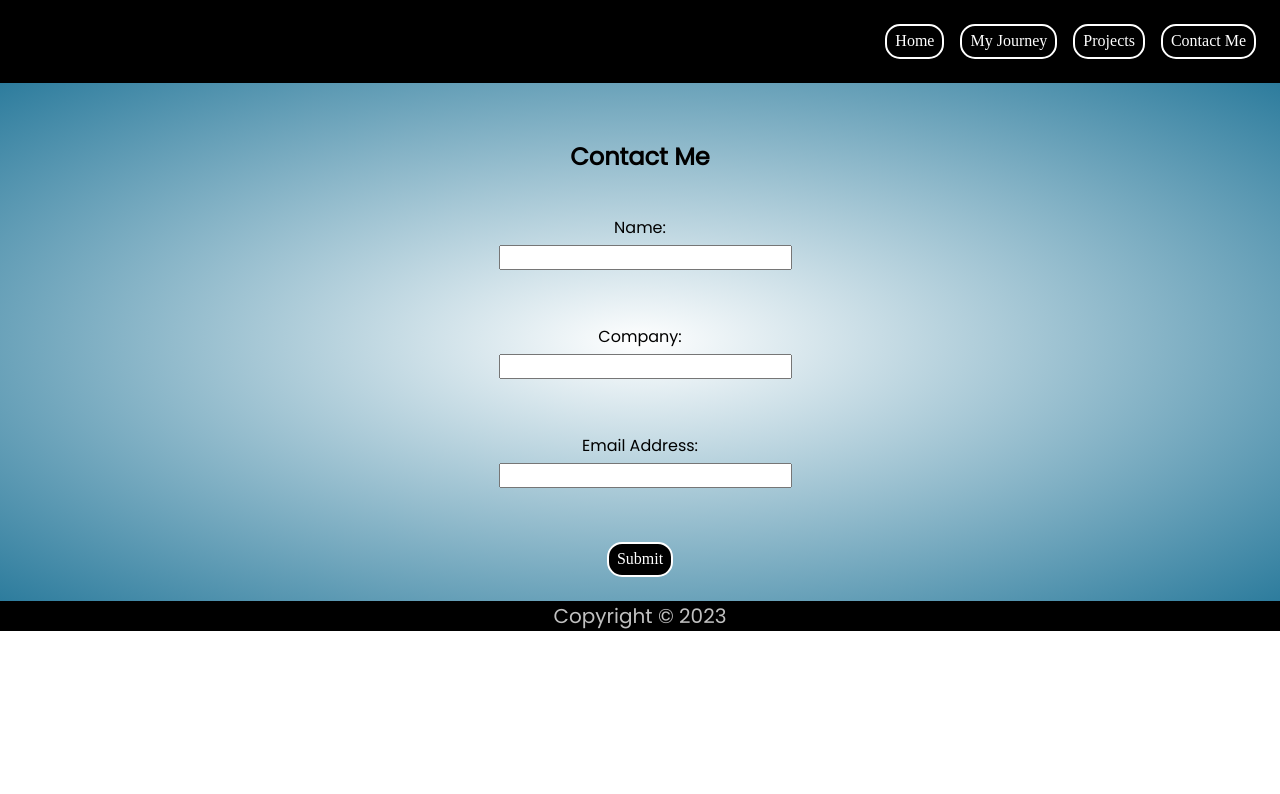
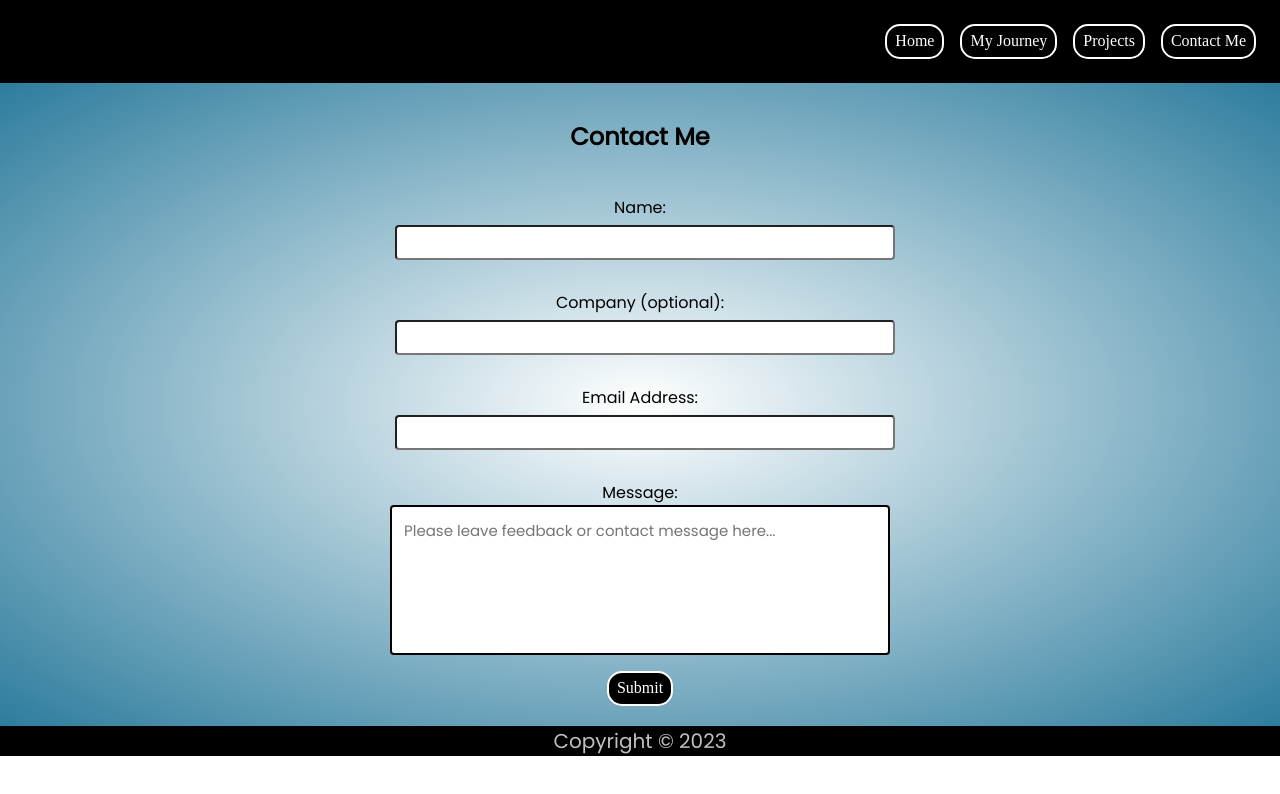
Before and after one commit to Mmeissner37/Portfolio, a React (Create React App) app in the folder frontend/: page /contact in a window 1280 px wide. Shown: the top 794 px of the page. Built offline with nearby package versions, Linux system fonts and the light colour scheme.

Commit message:
Finished Form Layout for Contact Me Page

```diff
--- a/frontend/src/App.css
+++ b/frontend/src/App.css
@@ -40,21 +40,3 @@ button:hover {
   overflow: auto;
   text-align: center;
 }
-
-.form {
-  align-items: center;
-  display: flex;
-  flex-direction: column;
-  justify-content: flex-end;
-  gap: 1.5rem;
-  padding-bottom: 1.5rem;
-}
-
-.form input {
-  display: block;
-  width: 100%;
-  height: 25px;
-  margin: 5px;
-  padding: 3px 7px;
-  font-size: 20px;
-}
--- a/frontend/src/components/NavBar/NavBar.css
+++ b/frontend/src/components/NavBar/NavBar.css
@@ -28,7 +28,7 @@ ul {
 }
 
 .navBar button:hover {
-  background: silver;
+  background: white;
   color: black;
   cursor: pointer;
 }
--- a/frontend/src/pages/AboutMePage/AboutMePage.css
+++ b/frontend/src/pages/AboutMePage/AboutMePage.css
@@ -1,9 +1,15 @@
 .aboutme-container {
     margin: 0 auto;
-    max-width: 600px;
+    max-width: 800px;
     overflow: auto;
+    text-align: left;
+    padding-top: 1rem;
+  }
+
+  .journey-header {
     text-align: center;
-    padding-top: 1rem;
+    /* margin-top: 2rem; */
+    padding: 2rem;
   }
 
   .aboutme-page {
@@ -14,9 +20,10 @@
     padding-bottom: 25rem;
     background-size: 100%;
     background-repeat: no-repeat;
-    font-family: "Poppins", sans-serif;
+    font-family: inherit;
   }
 
-  .journey {
-    text-align: left;
+  .journey-content {
+    text-align: center;
+    max-width: 800px;
   }
--- a/frontend/src/pages/AboutMePage/AboutMePage.jsx
+++ b/frontend/src/pages/AboutMePage/AboutMePage.jsx
@@ -1,38 +1,38 @@
-import './AboutMePage.css'
-
+import "./AboutMePage.css";
 
 const AboutMePage = () => {
-
-
   return (
-        <div className='aboutme-page'>
+    <div className="aboutme-page">
       <div className="aboutme-container">
-                <h2>My Journey</h2><br></br>
+        <h2 className="journey-header">My Journey</h2>
+        <br></br>
       </div>
-            <div>
-                <ul>Anyone who knows me has asked the same question when I talk about changing careers. </ul>
+      <div className="aboutme-container">
+        <ul>
+          I come from a medically heavy background. From working with clients as
+          a Customer Service Representative to working with animals as a
+          Licensed Veterinary Technician, my work experience up to this point
+          has consisted entirely of veterinary clinics. I went to Radford
+          University and graduated, with cum laude with honors, with a Bachelors
+          of Science. I worked the front desk of a local veterinary clinic
+          before enrolling in an AVMA accredited school to obtain my license as
+          a veterinary technician. Five years later, I started a program to
+          become one of the few Veterinary Technician Specialists in Dentistry
+          (VTS(Dentistry)). There are just over 100 of us in the world! I have
+          been published in professional journals, spoken at veterinary
+          conferences, and achieved several certifications.<br></br>
+          <br></br>
+          Anyone who knows me has asked the same question when I talk about changing careers:
+          </ul>
+          <h3 className="journey-header">What can I bring to software developement?</h3>
       </div>
-            <div className='aboutme-container'>
-                <h3>Why software development?</h3><br></br>
-            </div>
-            <div className='journey'>
-                <ul></ul>
-                <ul>I come from a medically heavy background. From working with clients as a Customer Service Representative to working with animals </ul>
-                <ul>as a Licensed Veterinary Technician, my work experience up to this point has consisted entirely of veterinary clinics. I went to </ul>
-                <ul>Radford University and graduated, with cum laude with honors, with a Bachelors of Science. I worked the front desk of a local veterinary </ul>
-                <ul>clinic before enrolling in an AVMA accredited school to obtain my license as a veterinary technician. Five years later, I started a </ul>
-                <ul>program to become one of the few Veterinary Technician Specialists in Dentistry (VTS(Dentistry)). There are just over 100 of us in the </ul>
-                <ul>world! I have been published in professional journals, spoken at veterinary conferences, and achieved several certifications.</ul>
-            </div>
-            <div className='aboutme-container'>
-                <h3>So again, why software development? And what could I bring to the table? </h3><br></br>
-            <div className='journey'>
-                <ul>Software is all around us. In TV applications, to our phones, to the paperless systems in veterinary hospital, and to the dental program my current clinic uses. I’ve seen and worked with many. </ul>
+      <div className="aboutme-container">
+        <ul>
+            placeholder
+        </ul>
       </div>
     </div>
-        </div>
-
   );
-}
+};
 
 export default AboutMePage;
--- a/frontend/src/pages/ContactMePage/ContactMePage.css
+++ b/frontend/src/pages/ContactMePage/ContactMePage.css
@@ -1,13 +1,17 @@
 .contact-page {
     background-image: radial-gradient(white, rgb(45, 124, 157));
-}
-
-.contact {
     align-items: center;
-    max-width: 600px;
     padding-bottom: 4px;
     padding-top: 4px;
 }
+
+.contactcontainer {
+    margin: 0 auto;
+    max-width: 500px;
+    /* overflow: auto; */
+    text-align: center;
+}
+
 
 .header-contact {
     margin-top: 2rem;
@@ -15,48 +19,46 @@
     font-family: "Poppins", sans-serif;
 }
 
-.form button {
+.contact-page form button {
     background: black;
     border: 2px solid white;
     color: white;
     padding: 0.4rem 0.5rem;
+    margin: 1rem 0;
 }
 
-.form button:hover {
-    background: rgb(84, 161, 103);
+.contact-page form button:hover {
+    background: white;
     color: black;
+    border: 2px solid black;
     cursor: pointer;
 }
 
-
-.home-page button {
-    background: black;
-    border: 2px solid white;
-    color: white;
-    margin-top: 1rem;
-    padding: 0.4rem 0.5rem;
+.contact-page form .message {
+    height: 150px;
+    width: 100%;
+    text-align: left;
+    vertical-align: top;
 }
 
-.home-page button:hover {
-    background: silver;
-    color: black;
-    cursor: pointer;
+.contact-page textarea {
+    width: 100%;
+    height: 150px;
+    box-sizing: border-box;
+    border: 2px solid black;
+    font-family: 'Poppins';
+    font-size: 15px;
+    border-radius: 4px;
+    padding: 12px 12px;
+    resize: none;
 }
 
-
-button {
-    background-color: transparent;
-    border: 2px solid steelblue;
-    border-radius: 15px;
-    color: steelblue;
-    font-size: 1rem;
-    font-family: serif;
-    max-width: 100px;
-    padding: 0.5rem 0.5rem;
-  }
-
-  button:hover {
-    cursor: pointer;
-    color: white;
-    background-color: steelblue;
-  }
+.form input {
+    display: block;
+    width: 100%;
+    height: 35px;
+    margin: 5px;
+    padding: 3px 7px;
+    font-size: 17px;
+    border-radius: 4px;
+}
--- a/frontend/src/pages/ContactMePage/ContactMePage.jsx
+++ b/frontend/src/pages/ContactMePage/ContactMePage.jsx
@@ -7,6 +7,7 @@ let initialValues = {
     name: "",
     company: "",
     email: "",
+    message: "",
 }
 
 const ContactMePage = () => {
@@ -25,17 +26,21 @@ const ContactMePage = () => {
 
     return (
         <div className='contact-page'>
-            <div className="container">
+            <div className="contactcontainer">
                 <h2 className='header-contact'>Contact Me</h2><br></br>
                 <form className="form" onSubmit={handleSubmit}>
-                    <label className='contact-form'>Name: {' '}
+                    <label>Name: {' '}
                         <input type='text' name='name' value={formData.name} onChange={handleInputChange} /><br></br>
                     </label>
-                    <label className='contact-form'>Company: {' '}
+                    <label>Company (optional): {' '}
                         <input type='text' name='company' value={formData.company} onChange={handleInputChange} /><br></br>
                     </label>
-                    <label className='contact-form'>Email Address: {' '}
+                    <label>Email Address: {' '}
                         <input type='text' name='email' value={formData.email} onChange={handleInputChange}/><br></br>
+                    </label>
+                    <label>Message: {' '}
+                        <textarea className='message' type='message' name='message' placeholder='Please leave feedback or contact message here...' value={formData.message} onChange={handleInputChange}/>
+                        <br></br>
                     </label>
                     <button>Submit</button>
                 </form>
--- a/frontend/src/pages/ProjectsPage/ProjectsPage.jsx
+++ b/frontend/src/pages/ProjectsPage/ProjectsPage.jsx
@@ -1,4 +1,3 @@
-
 import './ProjectsPage.css'
 
 import MewsicLibrary from '../../components/MewsicLibrary';
```
Lines whose indentation alone changed are shown as unchanged.
